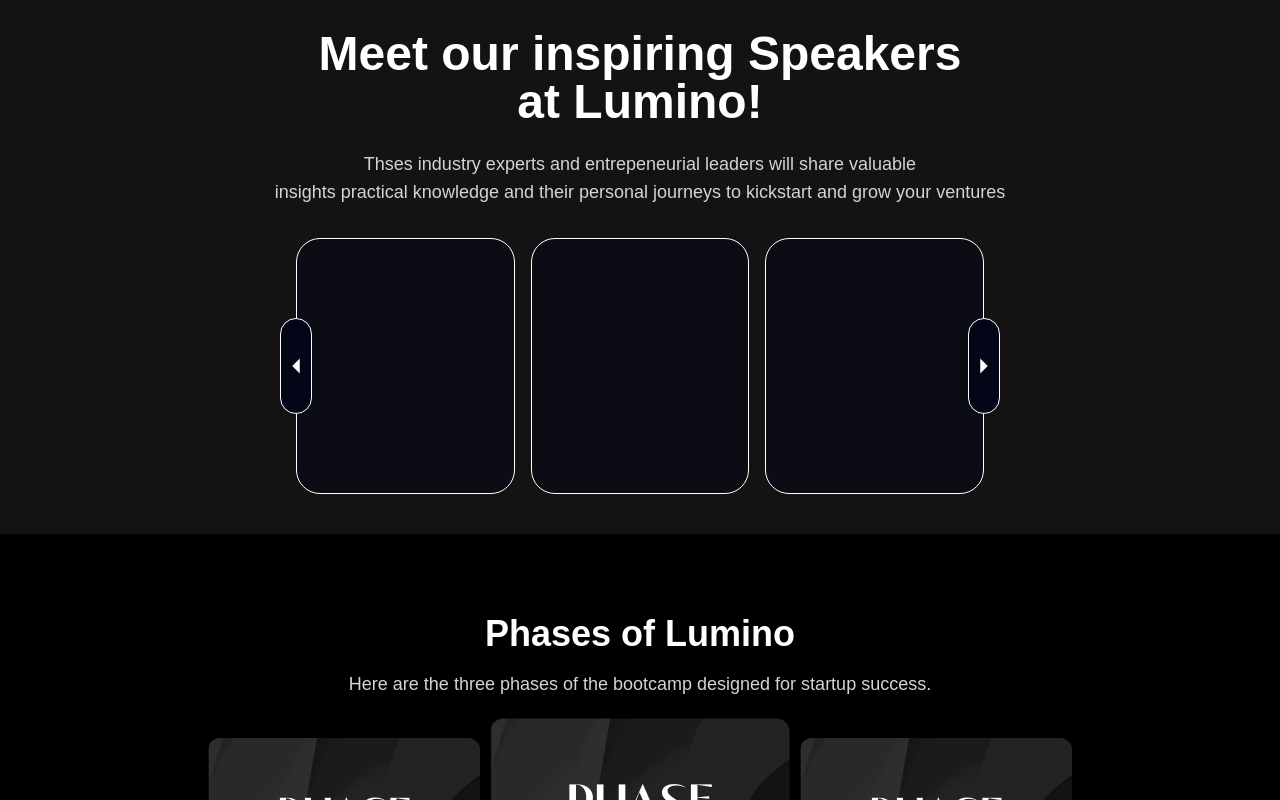
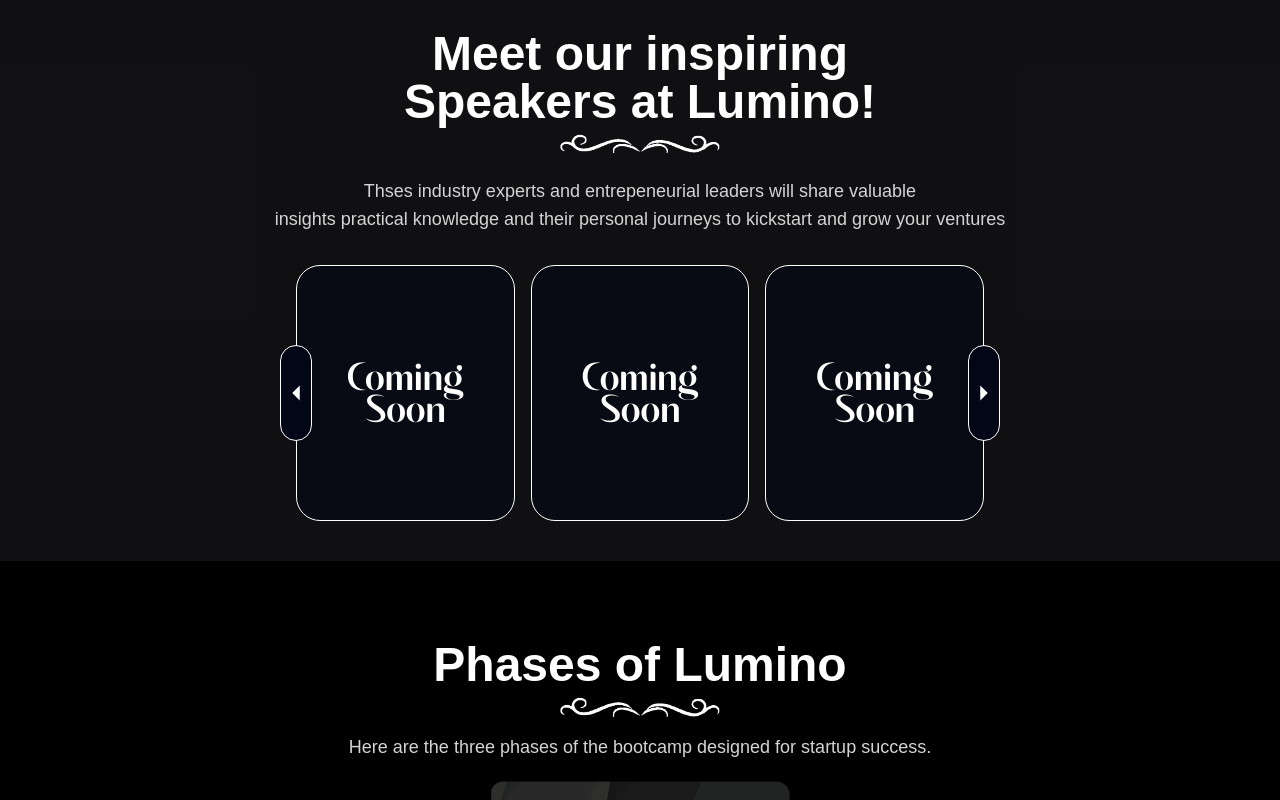
Before and after one commit to niranjan-official/Lumino, a React (Vite) app: page / in a window 1280 px wide. Shown: the part 1460-2260 px from the top of the page. Built offline with nearby package versions, Linux system fonts and the light colour scheme; a web font is replaced by a local one.

Commit message:
added underlines

```diff
--- a/src/components/MobileNav.jsx
+++ b/src/components/MobileNav.jsx
@@ -31,12 +31,12 @@
           </SheetTrigger>
           <SheetContent
             side={"left"}
-            className="border-none outline-none p-0 bg-black/75"
+            className="border-none outline-none p-0 bg-zinc-950/85"
           >
             <div className="flex flex-col items-start py-6">
               <img src="/lumino.svg" className="h-16 w-auto ml-5" alt="" />
-              <hr className="mx-5 mt-6 border border-white w-full" />
-              <div className="flex flex-col w-full h-max gap-2 px-3 pt-10">
+              <hr className="ml-4 mt-6 w-[calc(100%-2rem)]" />
+              <div className="flex flex-col w-full h-max gap-2 px-3 mt-6">
                 {NavbarLinks.map((obj, key) => {
                   return (
                     <a
@@ -49,12 +49,12 @@
                           className={cn(
                             "w-full flex gap-3 items-center p-4 pr-10",
                             {
-                              "bg-blue-500/50 rounded-xl shadow-md":
+                              "bg-blue-600/20 rounded-xl shadow-md":
                                 activeSection === obj.name,
                             }
                           )}
                         >
-                          <span className="text-lg econo-bold tracking-widest text-white">
+                          <span className="text-lg econo-light tracking-widest uppercase text-white">
                             {obj.title}
                           </span>
                         </div>
@@ -64,7 +64,7 @@
                 })}
                 <a
                   href="https://www.ieeetechfutures2024/register"
-                  className="p-2 flex justify-center bg-gray-600/20 text-white border border-neutral-200 font-semibold focus:outline:none focus:ring-0"
+                  className="p-2 flex justify-center text-white border border-blue-400/70 focus:outline:none focus:ring-0"
                 >
                   Register Now
                 </a>
--- a/src/components/NavList.jsx
+++ b/src/components/NavList.jsx
@@ -70,7 +70,7 @@
       </div>
       <div
         className={cn(
-          "p-1 px-6 transition-all duration-300 rounded-3xl border border-blue-400/70",
+          "p-1 px-6 transition-all duration-300rounded-3xl border border-blue-400/70 ",
           {
             "font-semibold text-white": activeSection === "registration",
           }
--- a/src/components/Pages/Events.jsx
+++ b/src/components/Pages/Events.jsx
@@ -1,5 +1,5 @@
 import React, { useState } from "react";
-import { Card, CardContent } from "@/components/ui/card";
+import { Card } from "@/components/ui/card";
 import {
   EventCarousel,
   CarouselContent,
@@ -8,20 +8,22 @@
   CarouselPrevious,
 } from "@/components/ui/EventCarousel";
 import { PreEvents } from "../../constants";
+import UnderLine from "../UnderLine"
 
 const Events = () => {
   const [isActive, setIsActive] = useState("pre");
   return (
     <section id="events">
-      <div className="w-full poster-bg bg-stone-800/50 flex flex-col items-center p-4 py-10 sm:p-10 lg:px-16">
+      <div className="w-full bg-zinc-900/70 flex flex-col items-center p-4 py-10 sm:p-10 lg:px-16">
         <h5 className="text-4xl md:text-5xl font-semibold max-md:text-center econo-light">
           Events at Lumino
         </h5>
+        <UnderLine/>
         <p className="mt-4 econo-light text-neutral-300 md:text-lg text-center">
           Explore our lineup of events designed to inspire, educate, and connect
           future innovators.
         </p>
-        <div className="flex rounded-[0.5rem] overflow-hidden shadow-inner mt-4 md:mt-8 shadow-black bg-zinc-800">
+        <div className="z-50 flex rounded-[0.5rem] overflow-hidden shadow-inner mt-4  shadow-black bg-zinc-800">
           <button
             onClick={() => setIsActive("pre")}
             className={`p-2 px-6 md:px-16 tracking-wider arial-font ${
--- a/src/components/Pages/Phases.jsx
+++ b/src/components/Pages/Phases.jsx
@@ -1,16 +1,13 @@
 import React from "react";
 import { useState, useEffect } from "react";
-
 import { Button } from "@/components/ui/button";
-
 import {
   Card,
   CardContent,
-  CardDescription,
   CardFooter,
   CardHeader,
-  CardTitle,
 } from "@/components/ui/card";
+import UnderLine from "../UnderLine"
 
 const array = [
   {
@@ -57,9 +54,10 @@
   return (
     <section id="phases">
       <div className="w-full flex flex-col items-center p-6 py-10 sm:p-20 sm:px-10 lg:px-16">
-        <h1 className=" text-4xl econo-light font-semibold">
+        <h1 className="text-4xl md:text-5xl econo-light font-semibold">
           Phases of Lumino
         </h1>
+        <UnderLine/>
         <p className="mt-4 econo-light text-neutral-300 md:text-lg text-center">
           Here are the three phases of the bootcamp designed for startup
           success.
--- a/src/components/Pages/Registration.jsx
+++ b/src/components/Pages/Registration.jsx
@@ -5,8 +5,8 @@
     <section id="registration">
       <div className="w-full flex flex-col gap-8 md:flex-row p-4 py-10 sm:p-10 lg:px-16">
         <div className="w-full md:w-1/2 flex justify-center items-center ">
-          <div className="md:text-lg text-neutral-300 econo-light max-md:text-center">
-            <span className="font-bold text-white text-3xl sm:text-4xl md:text-5xl">
+          <div className="flex flex-col max-md:items-center md:text-lg text-neutral-300 econo-light max-md:text-center">
+            <span className="font-bold text-white text-4xl md:text-5xl">
               Register Now
             </span>
             <p className="mt-4 md:mt-8">
--- a/src/components/Pages/Speakers.jsx
+++ b/src/components/Pages/Speakers.jsx
@@ -6,16 +6,18 @@
   CarouselNext,
   CarouselPrevious,
 } from "@/components/ui/SpeakerCarousel";
+import UnderLine from "../UnderLine"
 
 const Speakers = () => {
   return (
     <section id="speakers">
-      <div className="w-full bg-stone-800/50 flex flex-col items-center max-md:gap-6 p-4 py-10 sm:p-10 lg:px-16 mt-8">
+      <div className="w-full bg-zinc-900/70 flex flex-col items-center max-md:gap-6 p-4 py-10 sm:p-10 lg:px-16 mt-8">
         <div className=" flex flex-col justify-center items-center text-center">
           <h5 className="text-4xl md:text-5xl font-semibold max-md:text-center econo-light">
-            Meet our inspiring Speakers <br className="max-md:hidden" /> at
+            Meet our inspiring <br className="max-md:hidden" /> Speakers at
             Lumino!
           </h5>
+          <UnderLine/>
           <p className="text-neutral-300 md:text-lg mt-6 max-md:text-center econo-light">
             Thses industry experts and entrepeneurial leaders will share
             valuable <br className="max-md:hidden" /> insights practical
@@ -32,16 +34,24 @@
           >
             <CarouselContent>
               <CarouselItem className="md:basis-1/3">
-                <div className="w-full h-64 bg-slate-950/50 border border-white rounded-3xl"></div>
+                <div className="w-full h-64 flex justify-center items-center bg-slate-950/50 border border-white rounded-3xl">
+                  <p className="text-center phase-font text-5xl leading-8">Coming <br /> Soon</p>
+                </div>
               </CarouselItem>
               <CarouselItem className="md:basis-1/3">
-                <div className="w-full h-64 bg-slate-950/50 border border-white rounded-3xl"></div>
+                <div className="w-full h-64 flex justify-center items-center bg-slate-950/50 border border-white rounded-3xl">
+                  <p className="text-center phase-font text-5xl leading-8">Coming <br /> Soon</p>
+                </div>
               </CarouselItem>
               <CarouselItem className="md:basis-1/3">
-                <div className="w-full h-64 bg-slate-950/50 border border-white rounded-3xl"></div>
+                <div className="w-full h-64 flex justify-center items-center bg-slate-950/50 border border-white rounded-3xl">
+                  <p className="text-center phase-font text-5xl leading-8">Coming <br /> Soon</p>
+                </div>
               </CarouselItem>
               <CarouselItem className="md:basis-1/3">
-                <div className="w-full h-64 bg-slate-950/50 border border-white rounded-3xl"></div>
+                <div className="w-full h-64 flex justify-center items-center bg-slate-950/50 border border-white rounded-3xl">
+                  <p className="text-center phase-font text-5xl leading-8">Coming <br /> Soon</p>
+                </div>
               </CarouselItem>
             </CarouselContent>
             <CarouselPrevious />
--- /dev/null
+++ b/src/components/UnderLine.jsx
@@ -0,0 +1,9 @@
+import React from 'react'
+
+const UnderLine = () => {
+  return (
+    <img src="/underline.png" className="w-1/2 mt-1 md:mt-2 md:w-40" alt="" />
+  )
+}
+
+export default UnderLine
--- a/src/index.css
+++ b/src/index.css
@@ -27,13 +27,6 @@
   background-position: center;
   background-repeat: no-repeat;
   background-size: cover;
-}
-.poster-bg {
-  /* background: url("./assets/bg/poster-bg.png"); */
-  background-position: center;
-  background-repeat: no-repeat;
-  background-size: cover;
-  background-color: rgb(19, 17, 17);
 }
 
 @font-face {
@@ -74,3 +67,10 @@
     transform: translateX(-100%);
   }
 }
+
+/* @media screen and (max-width: 640px){
+  .hero-bg {
+    background: url("./assets/bg/hero-bg.jpg");
+    background-position: left;
+  }
+} */
```
Also changed, not shown: public/underline.png (added), src/assets/bg/hero-mob-bg.jpg (added).
